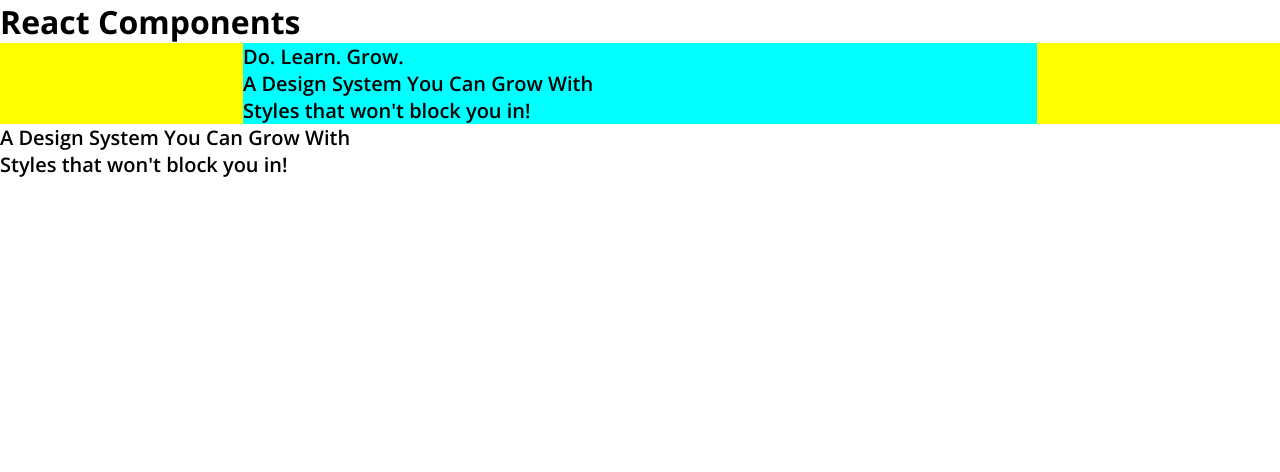
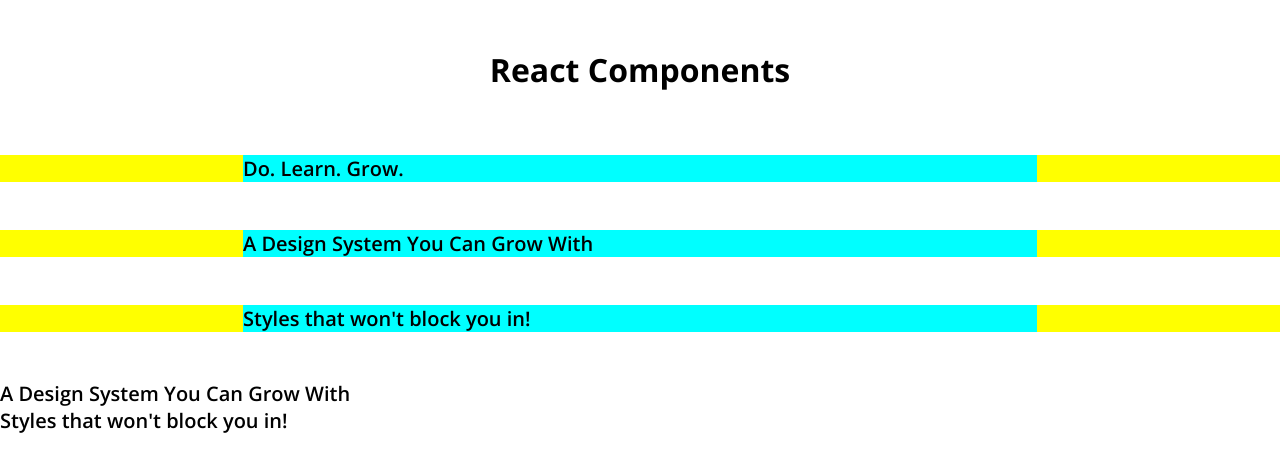
Before and after one commit to Ly900/react-components, a React (Vite) app: page / in a window 1280 px wide. Shown: the top 472 px of the page. Built offline with nearby package versions, Linux system fonts and the light colour scheme; a web font is replaced by a local one.

Commit message:
Set margin on h1

```diff
--- a/src/App.scss
+++ b/src/App.scss
@@ -12,11 +12,13 @@ body {
 	background: yellow;
 	// border: 3px solid red;
 	padding-inline: var(--padding-inline-mobile);
+	margin-bottom: 2rem;
 	@media (min-width: 1000px) {
 		display: grid;
 		grid-template-areas: '. content .';
 		grid-template-columns: 1fr minmax(0, var(--max-width)) 1fr;
 		padding-inline: 0;
+		margin-bottom: 3rem;
 	}
 	&__wrapper {
 		background: cyan;
--- a/src/index.css
+++ b/src/index.css
@@ -3,6 +3,13 @@
 	padding: 0;
 }
 
+h1 {
+	text-align: center;
+	margin: 2rem 1rem;
+	@media (min-width: 1000px) {
+		margin: 3rem 0 4rem;
+	}
+}
 /* :root {
 	font-family: system-ui, Avenir, Helvetica, Arial, sans-serif;
 	line-height: 1.5;
```
